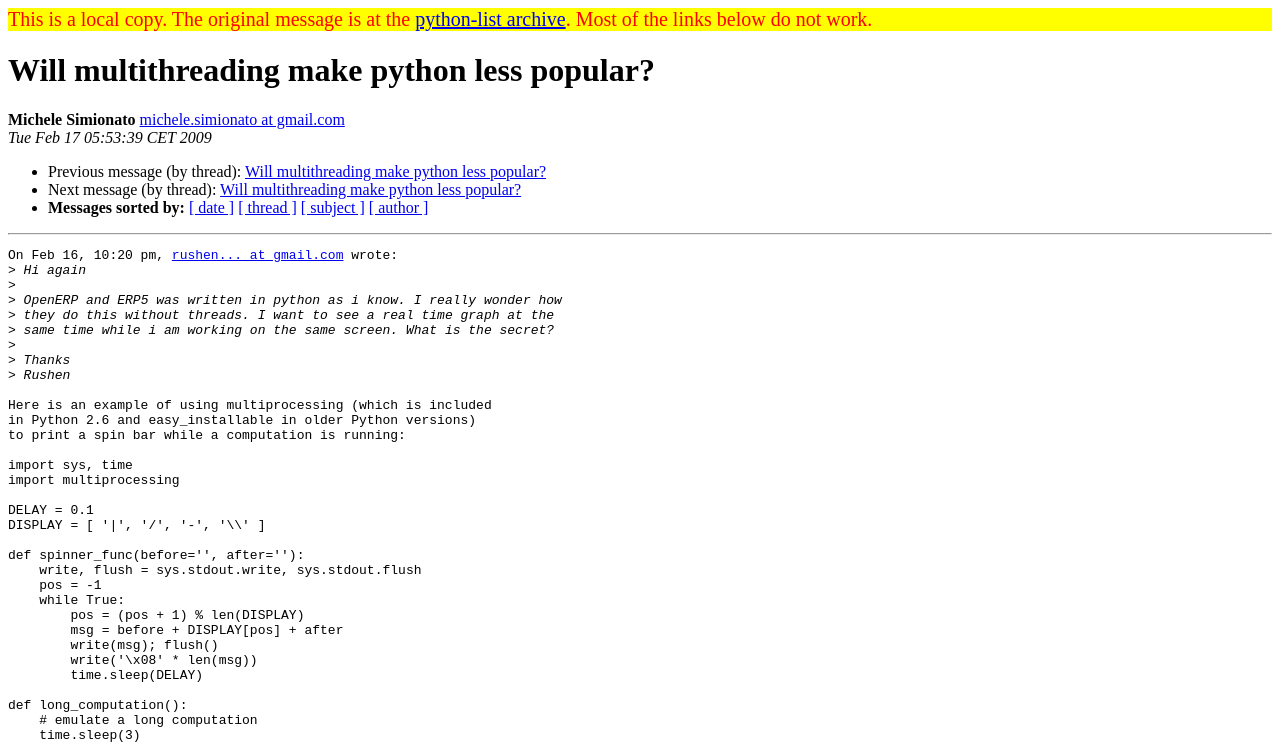
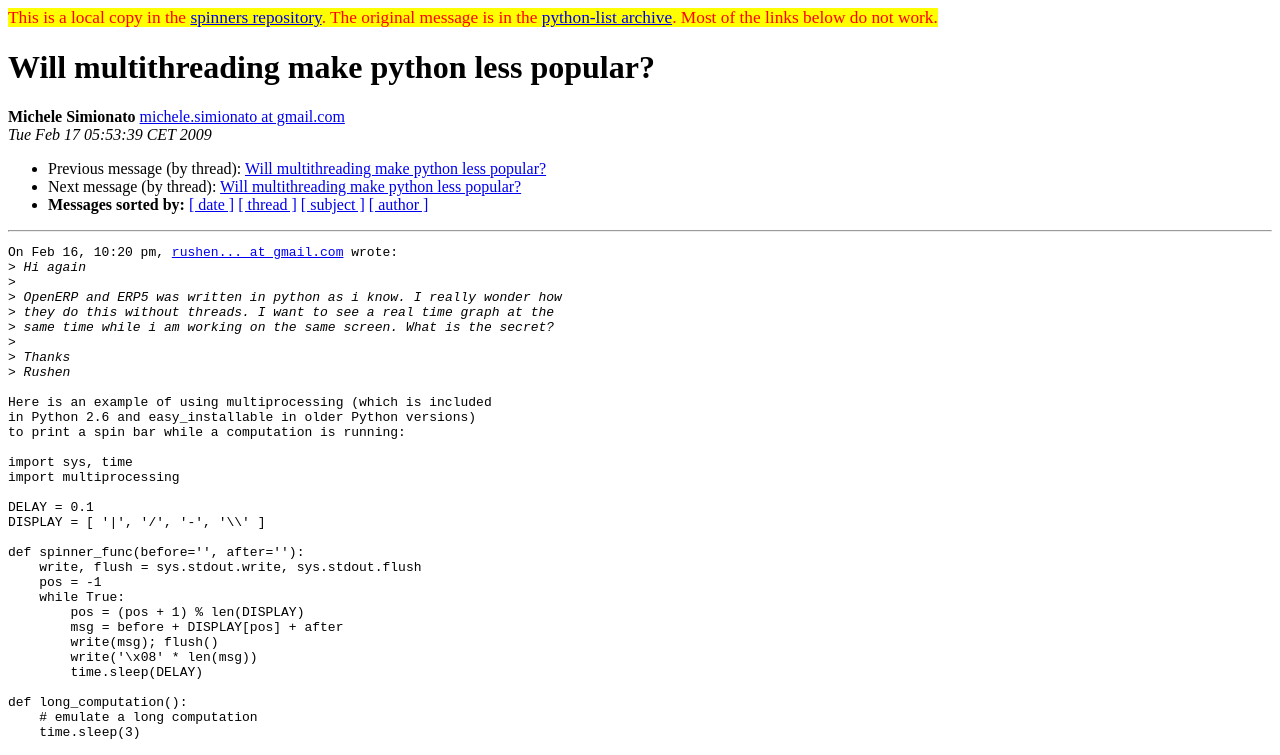
Before and after one commit to ramalho/spinners, a plain HTML site: page docs/index.html in a window 1280 px wide. Shown: the top 755 px of the page. Drawn offline with Linux system fonts and the light colour scheme.

Commit message:
added link to repo in HTML

```diff
--- a/docs/index.html
+++ b/docs/index.html
@@ -16,10 +16,12 @@
    <LINK REL="Next"  HREF="525288.html">
  </HEAD>
  <BODY BGCOLOR="#ffffff">
-   <div style="color: red; background-color: yellow; font-size: 15pt">
-    This is a local copy. The original message is at the
+   <span style="color: red; background-color: yellow; font-size: 13pt">
+    This is a local copy in the
+    <a href="https://github.com/standupdev/spinners/">spinners repository</a>.
+    The original message is in the
     <a href="https://mail.python.org/pipermail/python-list/2009-February/author.html">python-list archive</a>. Most of the links below do not work.
-   </div>
+   </span>
    <H1>Will multithreading make python less popular?</H1>
     <B>Michele Simionato</B>
     <A HREF="mailto:python-list%40python.org?Subject=Re%3A%20Will%20multithreading%20make%20python%20less%20popular%3F&In-Reply-To=%3Cb6cdce73-0dde-4aad-a7f7-2a5253ab766a%40h16g2000yqj.googlegroups.com%3E"
```
